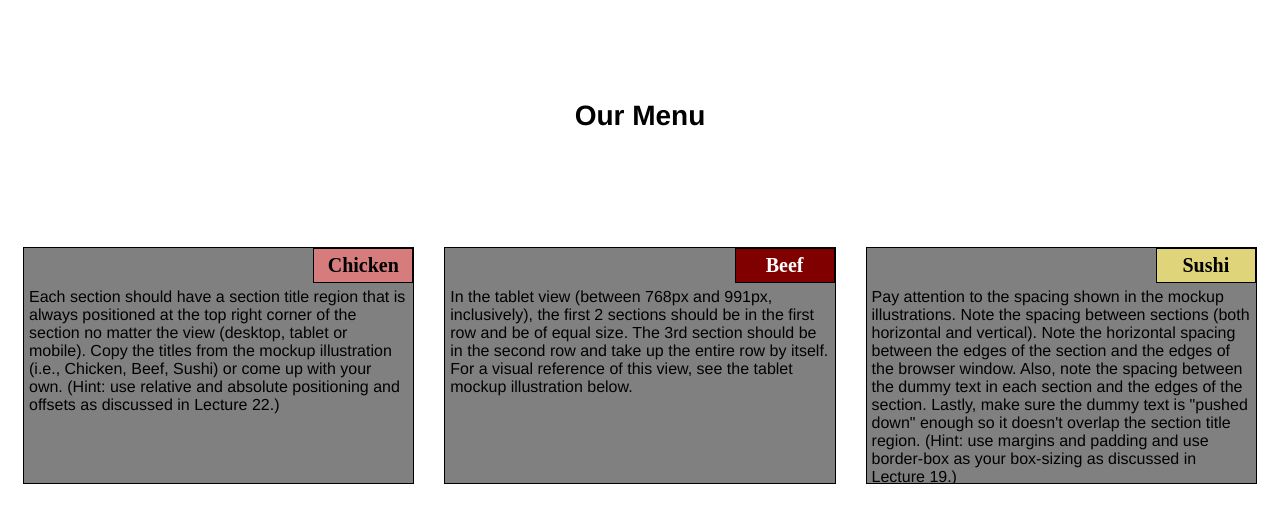
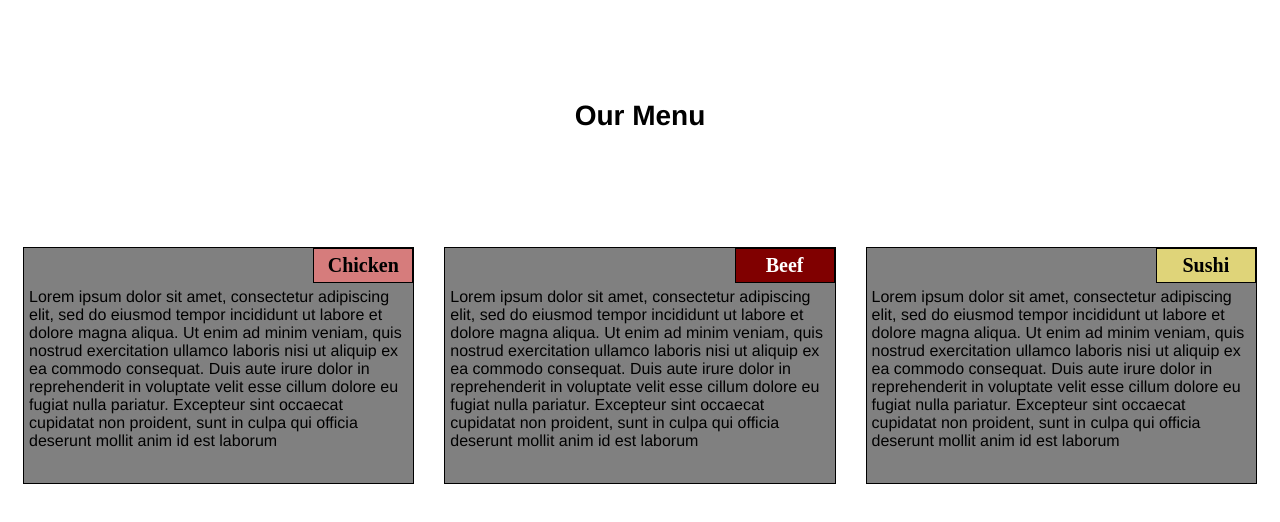
Before and after one commit to hbenedetto/helenabenedetto, a plain HTML site: page module2-solution/index.html in a window 1280 px wide. Drawn offline with Linux system fonts and the light colour scheme.

Commit message:
Update index.html

```diff
--- a/module2-solution/index.html
+++ b/module2-solution/index.html
@@ -140,30 +140,20 @@
         <div>
             <p class="sub1">Chicken</p>
             <p class="content">
-                Each section should have a section title region that is always positioned at the top right corner of the
-                section no matter the view (desktop, tablet or mobile). Copy the titles from the mockup illustration
-                (i.e., Chicken, Beef, Sushi) or come up with your own. (Hint: use relative and absolute positioning and
-                offsets as discussed in Lecture 22.)
+                Lorem ipsum dolor sit amet, consectetur adipiscing elit, sed do eiusmod tempor incididunt ut labore et dolore magna aliqua. Ut enim ad minim veniam, quis nostrud exercitation ullamco laboris nisi ut aliquip ex ea commodo consequat. Duis aute irure dolor in reprehenderit in voluptate velit esse cillum dolore eu fugiat nulla pariatur. Excepteur sint occaecat cupidatat non proident, sunt in culpa qui officia deserunt mollit anim id est laborum
             </p>
         </div>
     </section>
     <section class="column-lg-4 colmn-md-6 colmn-sm-12">
         <div>
             <p class="sub2">Beef</p>
-            <p class="content">In the tablet view (between 768px and 991px, inclusively), the first 2 sections should be
-                in the first row and be of equal size. The 3rd section should be in the second row and take up the
-                entire row by itself. For a visual reference of this view, see the tablet mockup illustration below.</p>
+            <p class="content">Lorem ipsum dolor sit amet, consectetur adipiscing elit, sed do eiusmod tempor incididunt ut labore et dolore magna aliqua. Ut enim ad minim veniam, quis nostrud exercitation ullamco laboris nisi ut aliquip ex ea commodo consequat. Duis aute irure dolor in reprehenderit in voluptate velit esse cillum dolore eu fugiat nulla pariatur. Excepteur sint occaecat cupidatat non proident, sunt in culpa qui officia deserunt mollit anim id est laborum</p>
         </div>
     </section>
     <section class="column-lg-4 colmn-md-12 colmn-sm-12">
         <div>
             <p class="sub3">Sushi</p>
-            <p class="content">Pay attention to the spacing shown in the mockup illustrations. Note the spacing between
-                sections (both horizontal and vertical). Note the horizontal spacing between the edges of the section
-                and the edges of the browser window. Also, note the spacing between the dummy text in each section and
-                the edges of the section. Lastly, make sure the dummy text is "pushed down" enough so it doesn't overlap
-                the section title region. (Hint: use margins and padding and use border-box as your box-sizing as
-                discussed in Lecture 19.)</p>
+            <p class="content">Lorem ipsum dolor sit amet, consectetur adipiscing elit, sed do eiusmod tempor incididunt ut labore et dolore magna aliqua. Ut enim ad minim veniam, quis nostrud exercitation ullamco laboris nisi ut aliquip ex ea commodo consequat. Duis aute irure dolor in reprehenderit in voluptate velit esse cillum dolore eu fugiat nulla pariatur. Excepteur sint occaecat cupidatat non proident, sunt in culpa qui officia deserunt mollit anim id est laborum</p>
         </div>
 </body>
 
```
